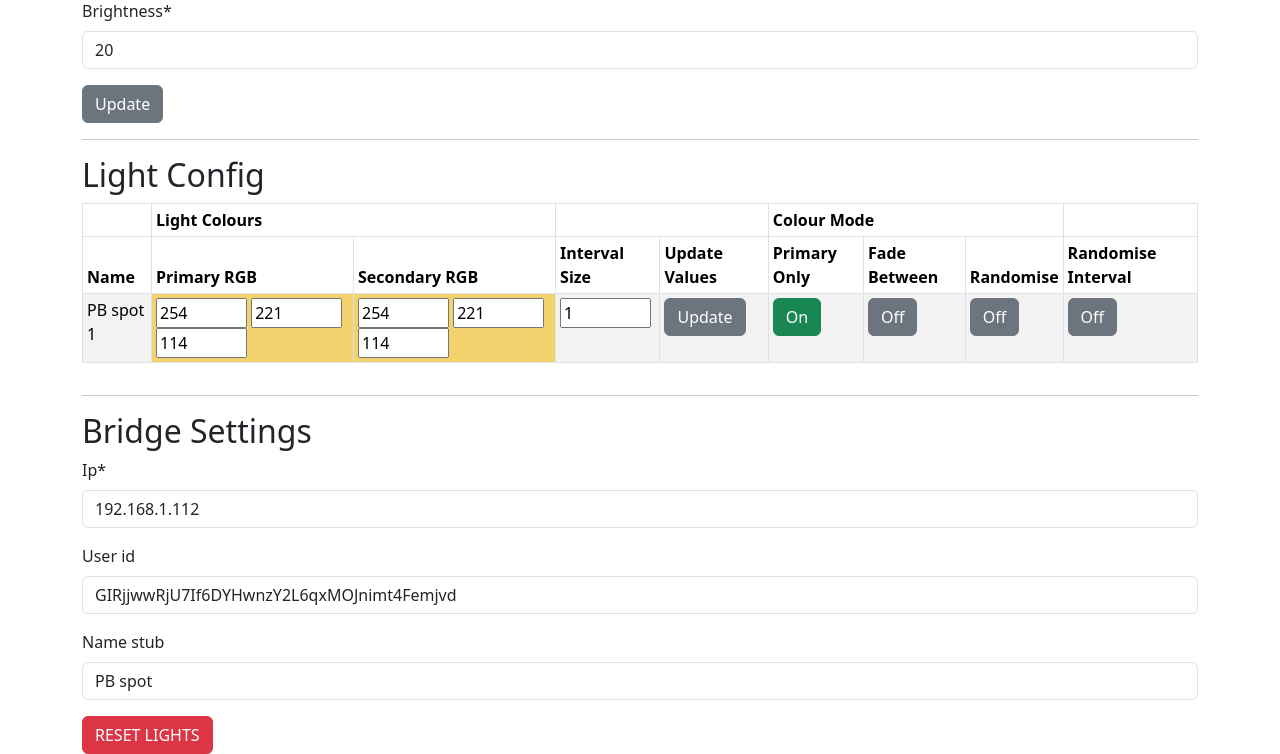
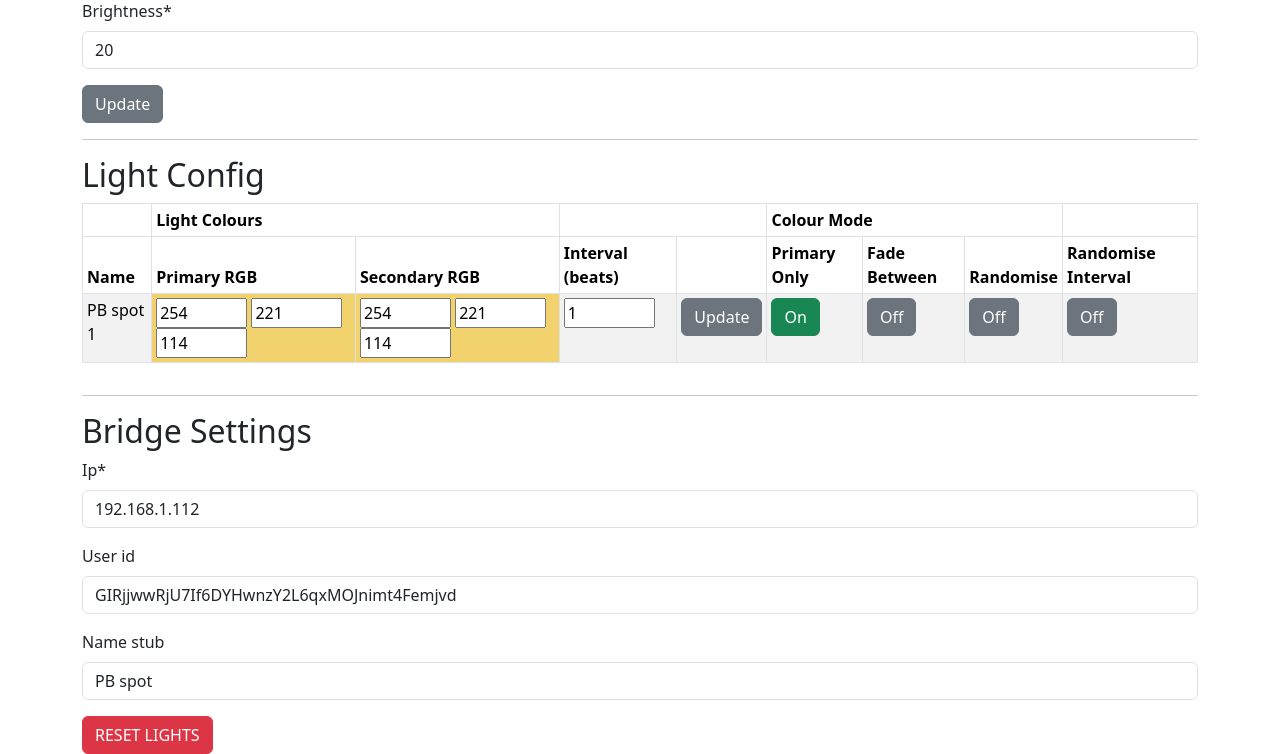
Before and after one commit to DanBuchan/Party_button, a Django app: page /lights/ in a window 1280 px wide. Shown: the part 207-961 px from the top of the page. Run offline with Django 4.2, Linux system fonts and the light colour scheme; data comes from the database, SQL or seed files in the repository; some libraries are stand-ins or nearby versions.

Commit message:
pb_ui updated to configure hue lights

```diff
--- a/pb_ui/mp3_manager/templates/mp3_manager/lights.html
+++ b/pb_ui/mp3_manager/templates/mp3_manager/lights.html
@@ -35,7 +35,7 @@
       <table class="table table-striped table-bordered table-sm" cellspacing="0" width="100%">
         <thead>
           <tr><th></th><th colspan="2">Light Colours</th><th colspan="2"></th><th colspan="3">Colour Mode</th><th></th></tr>
-          <tr><th>Name</th><th>Primary RGB</th><th>Secondary RGB</th><th>Interval Size</th><th>Update Values</th><th>Primary Only</th><th>Fade Between</th><th>Randomise</th><th>Randomise Interval</th></tr>
+          <tr><th>Name</th><th>Primary RGB</th><th>Secondary RGB</th><th>Interval (beats)</th><th></th><th>Primary Only</th><th>Fade Between</th><th>Randomise</th><th>Randomise Interval</th></tr>
         </thead>
         <tbody>
           {% for light in lights %}
```
